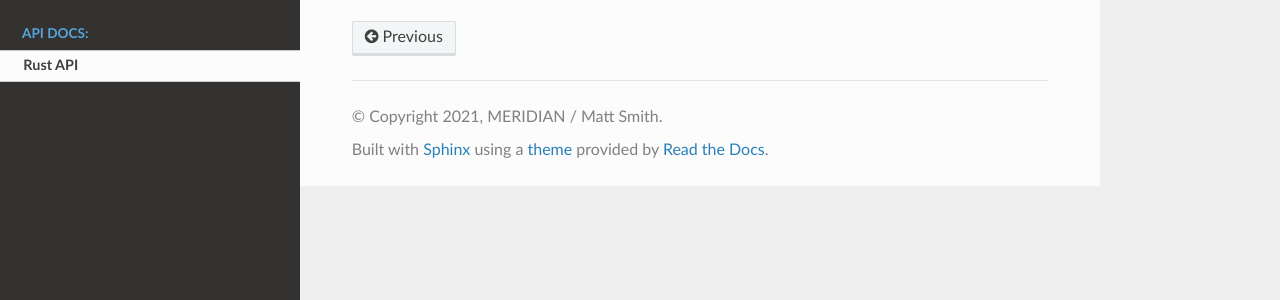
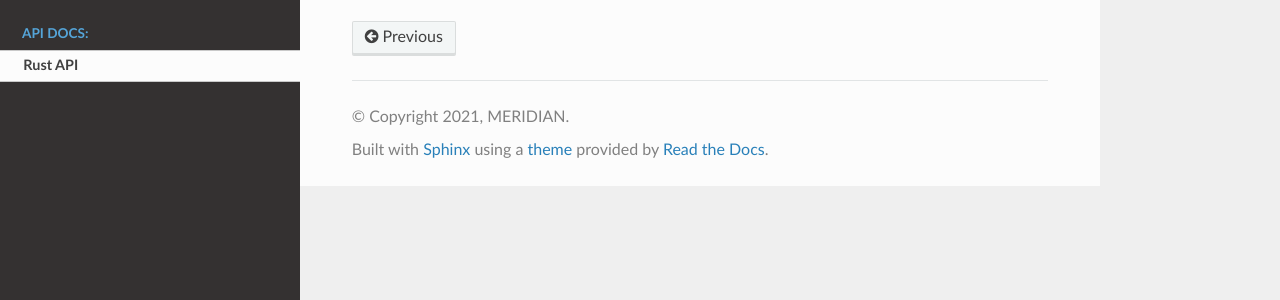
Before and after one commit to AISViz/AISdb, a Sphinx documentation site: the page built from docs/source/rust.rst, in a window 1280 px wide. Shown: the part 246-546 px from the top of the page. Built offline with Sphinx 7.4.7 and the Read the Docs theme 2.0.0, drawn with Linux system fonts in a browser that asks for light colours; pages that are not in the unit, such as notebooks, are missing from menus; the version number is read from the project's files by our own code.

Commit message:
update docs

```diff
--- a/docs/source/conf.py
+++ b/docs/source/conf.py
@@ -19,7 +19,7 @@
 # -- Project information -----------------------------------------------------
 
 project = 'AISDB'
-copyright = '2021, MERIDIAN / Matt Smith'
+copyright = '2021, MERIDIAN'
 author = 'MERIDIAN / Matt Smith'
 
 
--- a/docs/source/rust.rst
+++ b/docs/source/rust.rst
@@ -7,6 +7,6 @@
      <br>
      <br>
      <h3>
-     <a href="/rust/doc/aisdb_bin/index.html">Rust API</a>
+     <a href="./rust/doc/aisdb_bin/index.html">Rust API</a>
      </h3>
      <br>
```
